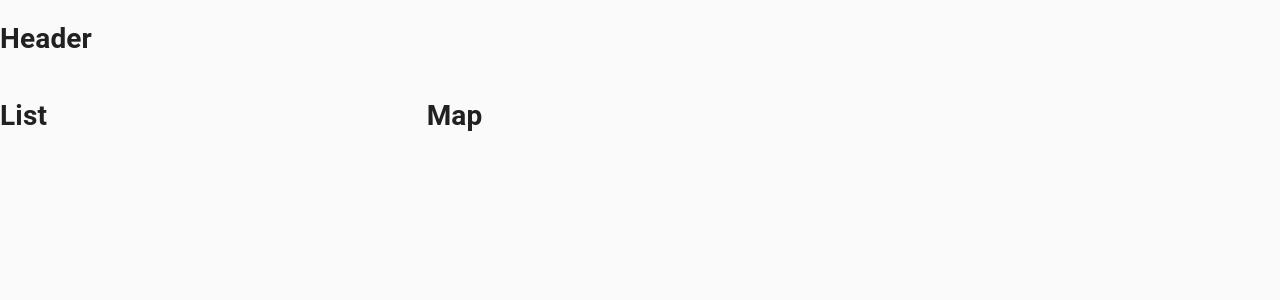
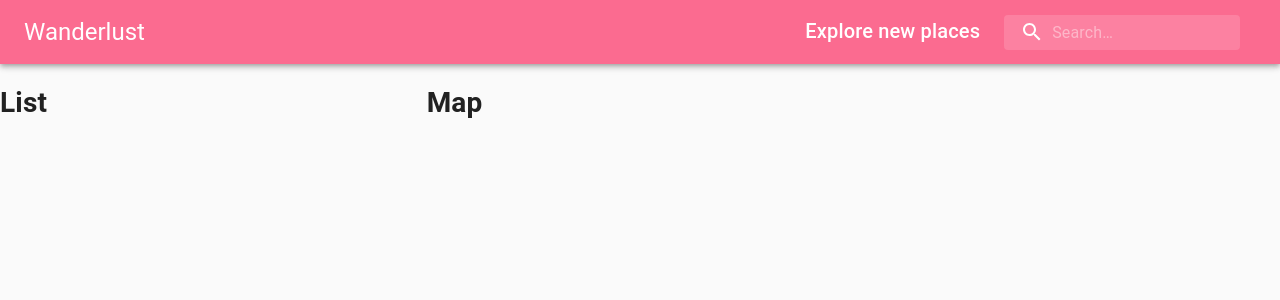
Before and after one commit to Buenaventura-Celine/Travel-Companion-Application, a React (Create React App) app: page / in a window 1280 px wide. Shown: the top 300 px of the page. Built offline with nearby package versions, Linux system fonts and the light colour scheme.

Commit message:
Header component

```diff
--- a/src/components/Header/Header.jsx
+++ b/src/components/Header/Header.jsx
@@ -1,11 +1,35 @@
-import React from 'react'
+import React from 'react';
+import { Autocomplete } from '@react-google-maps/api';
+import { AppBar, Toolbar, Typography, InputBase, Box } from '@material-ui/core';
+import SearchIcon from '@material-ui/icons/Search';
 
-const Header = () => {
-    return (
-        <h1>
-            Header
-        </h1>
-    )
-}
+import useStyles from './styles.js';
 
-export default Header
+const Header = ({ onPlaceChanged, onLoad }) => {
+  const classes = useStyles();
+
+  return (
+    <AppBar position="static" className={classes.appbar}>
+      <Toolbar className={classes.toolbar}>
+        <Typography variant="h5" className={classes.title}>
+          Wanderlust
+        </Typography>
+        <Box display="flex">
+          <Typography variant="h6" className={classes.title}>
+            Explore new places
+          </Typography>
+          {/* <Autocomplete> */}
+            <div className={classes.search}>
+              <div className={classes.searchIcon}>
+                <SearchIcon />
+              </div>
+              <InputBase placeholder="Search…" classes={{ root: classes.inputRoot, input: classes.inputInput }} />
+            </div>
+          {/* </Autocomplete> */}
+        </Box>
+      </Toolbar>
+    </AppBar>
+  );
+};
+
+export default Header;
--- a/src/components/Header/styles.js
+++ b/src/components/Header/styles.js
@@ -0,0 +1,35 @@
+import { alpha, makeStyles } from '@material-ui/core/styles';
+
+export default makeStyles((theme) => ({
+    appbar : {
+        background: '#FB6B90',
+    },
+    title: {
+        display: 'none',
+        [theme.breakpoints.up('sm')]: {
+        display: 'block',
+        },
+    },
+    search: {
+        position: 'relative',
+        borderRadius: theme.shape.borderRadius,
+        backgroundColor: alpha(theme.palette.common.white, 0.15),
+        '&:hover': { backgroundColor: alpha(theme.palette.common.white, 0.25) },
+        marginRight: theme.spacing(2),
+        marginLeft: 0,
+        width: '100%',
+        [theme.breakpoints.up('sm')]: { marginLeft: theme.spacing(3), width: 'auto' },
+    },
+    searchIcon: {
+        padding: theme.spacing(0, 2), height: '100%', position: 'absolute', pointerEvents: 'none', display: 'flex', alignItems: 'center', justifyContent: 'center',
+    },
+    inputRoot: {
+        color: 'inherit',
+    },
+    inputInput: {
+        padding: theme.spacing(1, 1, 1, 0), paddingLeft: `calc(1em + ${theme.spacing(4)}px)`, transition: theme.transitions.create('width'), width: '100%', [theme.breakpoints.up('md')]: { width: '20ch' },
+    },
+    toolbar: {
+        display: 'flex', justifyContent: 'space-between',
+    },
+}));
```
